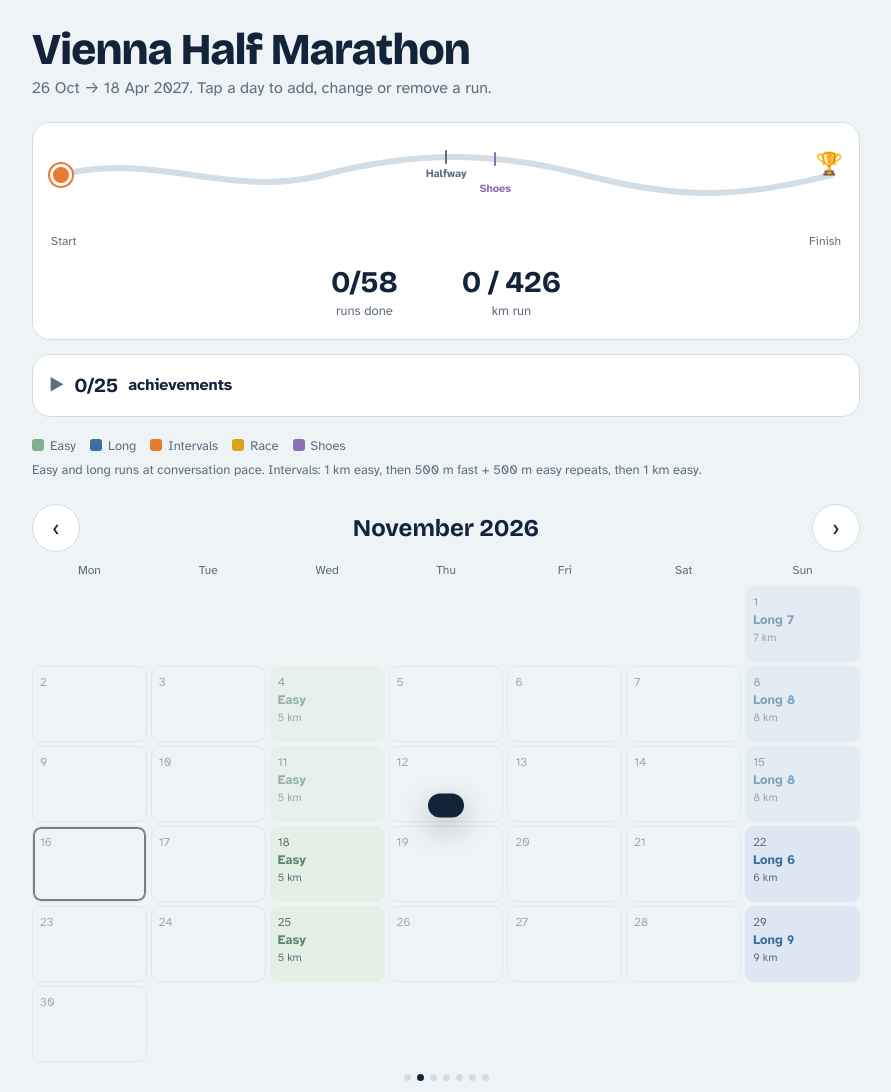
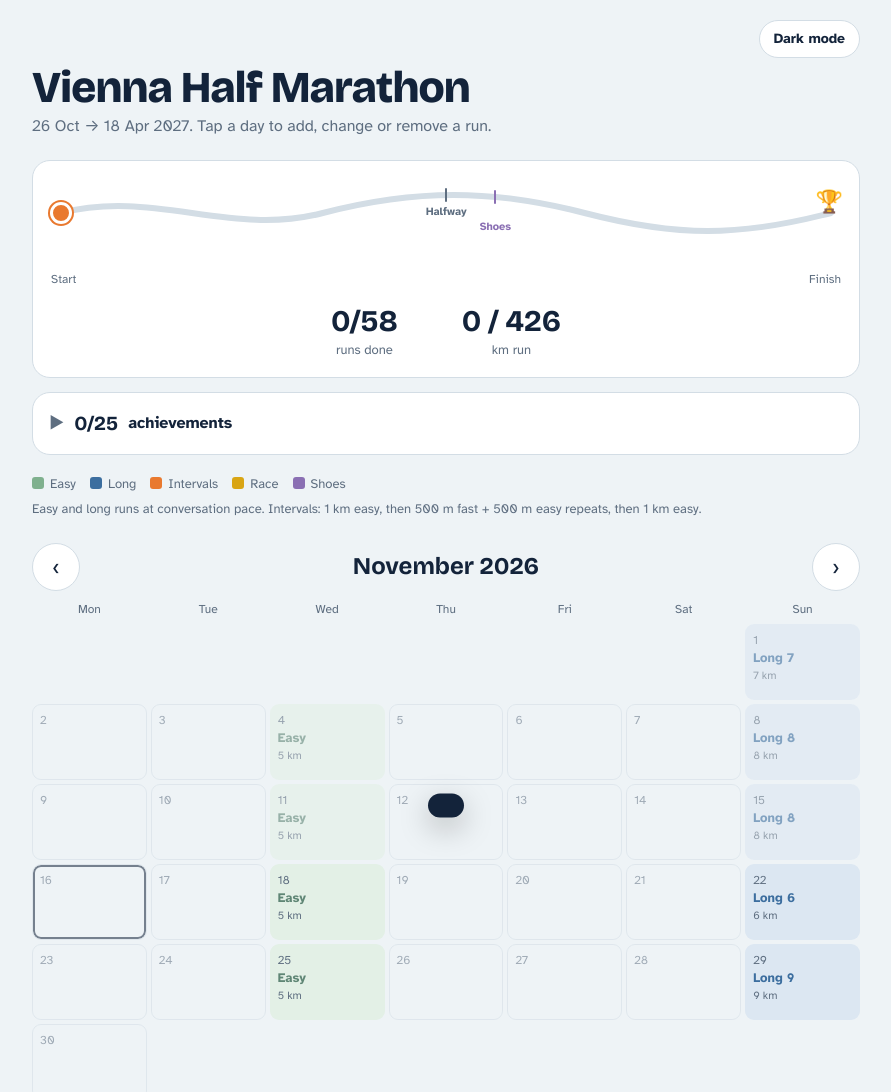
Before and after one commit to GytisGrig/run-tracker, a plain HTML site: page index.html in a window 1280 px wide. Shown: the top 1092 px of the page, without its empty margins (194-1085 px from the left). Drawn offline with nearby package versions, Linux system fonts and the light colour scheme.

Commit message:
Add files via upload

```diff
--- a/index.html
+++ b/index.html
@@ -7,6 +7,7 @@
 <link rel="preconnect" href="https://fonts.googleapis.com">
 <link rel="preconnect" href="https://fonts.gstatic.com" crossorigin>
 <link href="https://fonts.googleapis.com/css2?family=Bricolage+Grotesque:opsz,wght@12..96,500;12..96,700;12..96,800&family=Atkinson+Hyperlegible:wght@400;700&display=swap" rel="stylesheet">
+<script>try{var t=localStorage.getItem("vh-theme");if(t==="dark"||t==="light")document.documentElement.setAttribute("data-theme",t);}catch(e){}</script>
 <style>
 :root{
   --bg:#EEF3F6; --surface:#FFFFFF; --ink:#13233A; --muted:#5E6E80; --line:#D3DDE5;
@@ -138,6 +139,9 @@ dialog::backdrop{background:rgba(10,20,35,.45)}
 .toast{position:fixed;left:50%;bottom:calc(16px + env(safe-area-inset-bottom,0px));transform:translate(-50%,140%);background:var(--ink);color:var(--surface);padding:12px 18px;border-radius:14px;font-weight:700;box-shadow:0 10px 30px rgba(0,0,0,.25);transition:transform .35s cubic-bezier(.2,.8,.2,1);z-index:20;max-width:calc(100% - 32px)}
 .toast.show{transform:translate(-50%,0)}
 @media (prefers-reduced-motion:reduce){.toast{transition:none}}
+.topbar{display:flex;justify-content:flex-end}
+.themebtn{font:inherit;font-size:14px;font-weight:700;padding:8px 14px;border-radius:999px;border:1.5px solid var(--line);background:var(--surface);color:var(--ink);cursor:pointer}
+.themebtn:focus-visible{outline:3px solid var(--long);outline-offset:2px}
 .mnav{display:flex;align-items:center;justify-content:space-between;margin:24px 0 10px}
 .mnav h2{font-family:"Bricolage Grotesque",sans-serif;font-weight:700;font-size:24px;margin:0}
 .mnav button{font:inherit;font-size:22px;width:48px;height:48px;border-radius:50%;border:1.5px solid var(--line);background:var(--surface);color:var(--ink);cursor:pointer;display:grid;place-items:center}
@@ -154,6 +158,7 @@ dialog::backdrop{background:rgba(10,20,35,.45)}
 </head>
 <body>
 <main>
+  <div class="topbar"><button type="button" class="themebtn" id="themeBtn"></button></div>
   <h1>Vienna Half Marathon</h1>
   <p class="sub">26 Oct → 18 Apr 2027. Tap a day to add, change or remove a run.</p>
 
@@ -212,7 +217,7 @@ dialog::backdrop{background:rgba(10,20,35,.45)}
     </fieldset>
     <div id="kmBlock">
       <label for="kmIn">Distance (km)</label>
-      <div class="kmrow"><input id="kmIn" type="number" inputmode="decimal" step="0.1" min="0" max="60"><span>km</span></div>
+      <div class="kmrow"><input id="kmIn" type="text" inputmode="decimal" autocomplete="off" enterkeyhint="done"><span>km</span></div>
       <p class="err" id="dlgErr" role="alert"></p>
     </div>
     <label class="donechk"><input type="checkbox" id="doneIn"> <span>Done</span></label>
@@ -474,6 +479,15 @@ dialog::backdrop{background:rgba(10,20,35,.45)}
   kmIn.addEventListener("keydown",e=>{ if(e.key==="Enter"){ e.preventDefault(); bSave.click(); } });
   dlg.addEventListener("click",e=>{ if(e.target===dlg) closeDlg(); });
 
+  // ---------- theme ----------
+  const themeBtn=document.getElementById("themeBtn"), root=document.documentElement;
+  const mq=window.matchMedia?window.matchMedia("(prefers-color-scheme: dark)"):null;
+  const isDark=()=>{ const t=root.getAttribute("data-theme"); return t?t==="dark":!!(mq&&mq.matches); };
+  const syncBtn=()=>{ themeBtn.textContent=isDark()?"Light mode":"Dark mode"; themeBtn.setAttribute("aria-label","Switch to "+(isDark()?"light":"dark")+" mode"); };
+  themeBtn.addEventListener("click",()=>{ const next=isDark()?"light":"dark"; root.setAttribute("data-theme",next); try{localStorage.setItem("vh-theme",next);}catch(e){} syncBtn(); });
+  if(mq&&mq.addEventListener) mq.addEventListener("change",syncBtn);
+  syncBtn();
+
   render();
 })();
 </script>
```
